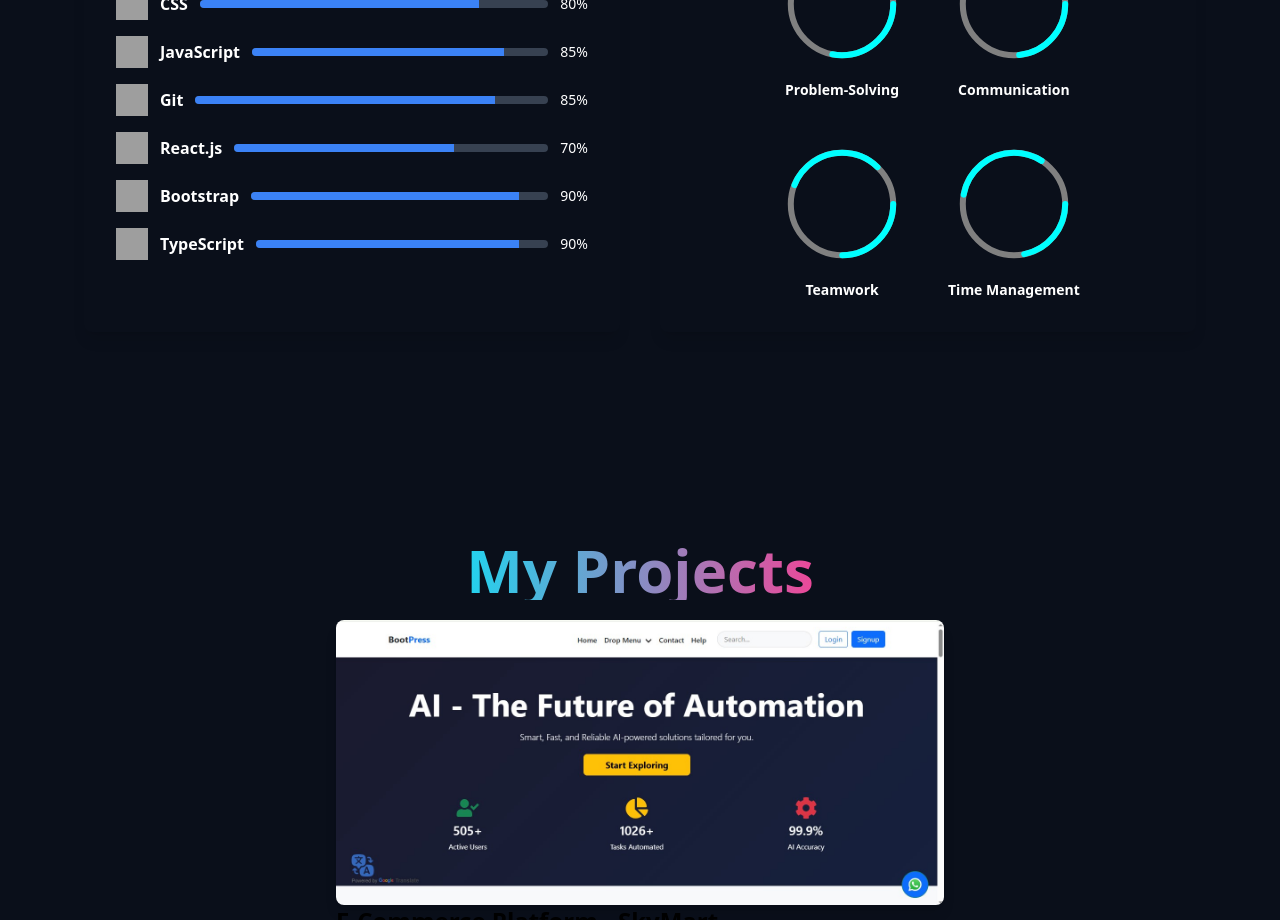
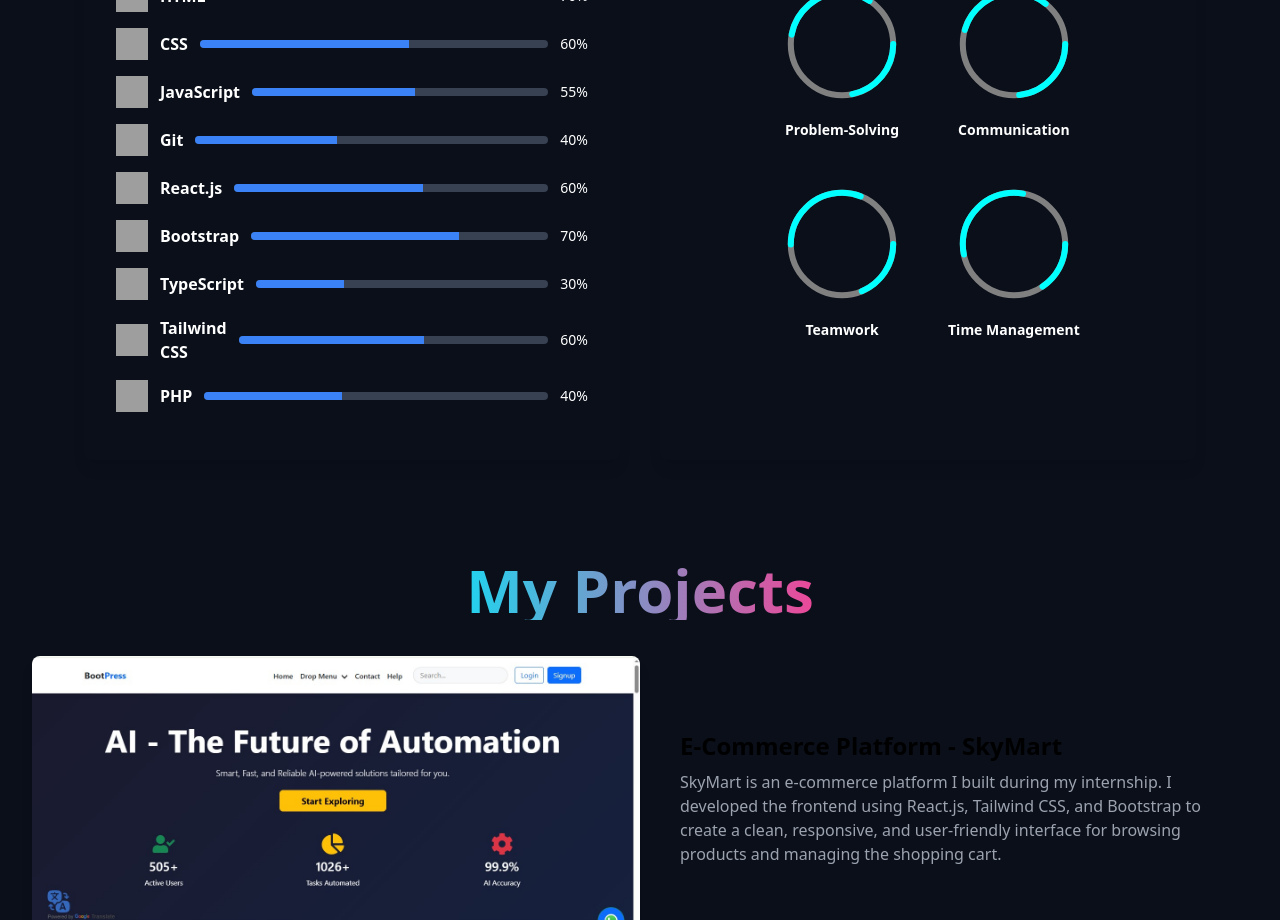
Before and after one commit to youlook335/Protfolio-In-React, a React (Vite) app: page / in a window 1280 px wide. Shown: the part 1880-2800 px from the top of the page. Built offline with nearby package versions, Linux system fonts and the light colour scheme; grey boxes are pictures that could not be loaded.

Commit message:
Contact And Home Change

```diff
--- a/src/components/Contact.jsx
+++ b/src/components/Contact.jsx
@@ -27,7 +27,8 @@ const Contact = () => {
   };
 
   return (
-    <div className="bg-gray-900 text-white py-10 px-5 md:px-20 flex flex-col md:flex-row justify-between items-center min-h-screen">
+    <div className="bg-[#0a0f1a] text-white py-20 px-5 md:px-20 flex flex-col md:flex-row justify-between items-center min-h-screen">
+      <div className="absolute top-0 left-0 w-full h-full bg-gradient-to-r from-blue-900 to-purple-900 opacity-20 blur-3xl"></div>
       {/* Left Section */}
       <div className="md:w-1/2 mb-8 md:mb-0" data-aos="fade-right">
         <h2 className="text-3xl font-bold text-white" data-aos="fade-down">Contact <span className="text-blue-500">Me</span></h2>
@@ -47,7 +48,7 @@ const Contact = () => {
       </div>
 
       {/* Right Section - Form */}
-      <form onSubmit={handleSubmit} className="md:w-1/2 bg-gray-800 p-8 rounded-lg shadow-xl w-full max-w-lg" data-aos="fade-left">
+      <form onSubmit={handleSubmit} className="md:w-1/2 bg-gray-800 p-8 rounded-lg shadow-xl w-full max-w-lg">
         <input type="text" name="name" placeholder="Your Name" onChange={handleChange} className="w-full p-3 mb-4 bg-gray-700 text-white rounded border border-gray-600 focus:border-blue-500 focus:outline-none" data-aos="fade-up" />
         <input type="email" name="email" placeholder="Your Email" onChange={handleChange} className="w-full p-3 mb-4 bg-gray-700 text-white rounded border border-gray-600 focus:border-blue-500 focus:outline-none" data-aos="fade-up" />
         <input type="text" name="subject" placeholder="Your Subject" onChange={handleChange} className="w-full p-3 mb-4 bg-gray-700 text-white rounded border border-gray-600 focus:border-blue-500 focus:outline-none" data-aos="fade-up" />
--- a/src/components/Experience.jsx
+++ b/src/components/Experience.jsx
@@ -4,7 +4,7 @@ const Experience = () => {
     return (
         <>
             <div className="absolute top-0 left-0 w-full h-full bg-gradient-to-r from-blue-900 to-purple-900 opacity-20 blur-3xl"></div>
-
+thi
         </>
     )
 }
--- a/src/components/Home.jsx
+++ b/src/components/Home.jsx
@@ -69,7 +69,7 @@ function Home() {
 
             {/* Right Side - Profile Image */}
             <div className="md:w-1/2 flex justify-center mt-10 md:mt-0 relative z-10" data-aos="fade-left">
-                <div className="relative w-80 h-80 rounded-full overflow-hidden shadow-2xl shadow-cyan-500 border-4 border-transparent hover:border-pink-500 transition-all duration-300">
+                <div className="mb-5 relative w-80 h-80 rounded-full overflow-hidden shadow-2xl shadow-cyan-500 border-4 border-transparent hover:border-pink-500 transition-all duration-300">
                     <img
                         src="https://bootpress-ai.vercel.app/Boy%20(6)%20fit%20img%20in%20nonw.jpg"
                         alt="Profile"
--- a/src/components/Projects.jsx
+++ b/src/components/Projects.jsx
@@ -2,7 +2,7 @@ import React from "react";
 
 const Projects = () => {
     return (
-        <div className="project-container   flex flex-col items-center justify-center px-8 bg-[#0a0f1a] relative">
+        <div className="project-container flex flex-col items-center justify-center px-8 bg-[#0a0f1a] relative">
 
             {/* <div className="absolute top-0 left-0 w-full h-full bg-gradient-to-r from-blue-900 to-purple-900 opacity-20 blur-3xl"></div> */}
             <h1 className="mb-5 mt-5 text-5xl md:text-6xl font-extrabold text-transparent bg-clip-text bg-gradient-to-r from-cyan-400 to-pink-500 leading-tight">
@@ -11,7 +11,7 @@ const Projects = () => {
 
             {/* E-Commerce Platform */}
 
-            {/* <div className="flex flex-col md:flex-row items-center text-center mt-4 md:text-left gap-10 mb-10"> */}
+            <div className="flex flex-col md:flex-row items-center text-center mt-4 md:text-left gap-10 mb-10">
                 <img
                     src="AI.jpg"
                     alt="E-Commerce Platform"
@@ -26,7 +26,7 @@ const Projects = () => {
                         browsing products and managing the shopping cart.
                     </p>
                 </div>
-            {/* </div> */}
+            </div>
 
             {/* Chat Application */}
             <div className="flex flex-col md:flex-row items-center text-center md:text-left gap-10">
@@ -40,7 +40,7 @@ const Projects = () => {
                     </p>
                 </div>
                 <img
-                    src="https://dev-muhammad.vercel.app/static/media/skymart.c52e55a85ec48b8d2704.JPG"
+                    src="AI.jpg"
                     alt="Chat Application"
                     className="rounded-lg shadow-lg w-full md:w-1/2"
                 />
--- a/src/components/Skills.jsx
+++ b/src/components/Skills.jsx
@@ -4,20 +4,23 @@ import AOS from "aos";
 import "aos/dist/aos.css";
 
 const frontendSkills = [
-    { name: "HTML", percent: 90, icon: "https://cdn.worldvectorlogo.com/logos/html-1.svg" },
-    { name: "CSS", percent: 80, icon: "https://cdn.worldvectorlogo.com/logos/css-3.svg" },
-    { name: "JavaScript", percent: 85, icon: "https://cdn.worldvectorlogo.com/logos/javascript-1.svg" },
-    { name: "Git", percent: 85, icon: "https://cdn.worldvectorlogo.com/logos/git-icon.svg" },
-    { name: "React.js", percent: 70, icon: "https://cdn.worldvectorlogo.com/logos/react-2.svg" },
-    { name: "Bootstrap", percent: 90, icon: "https://cdn.worldvectorlogo.com/logos/bootstrap-5-1.svg" },
-    { name: "TypeScript", percent: 90, icon: "https://cdn.worldvectorlogo.com/logos/typescript.svg" },
+    { name: "HTML", percent: 70, icon: "https://cdn.worldvectorlogo.com/logos/html-1.svg" },
+    { name: "CSS", percent: 60, icon: "https://cdn.worldvectorlogo.com/logos/css-3.svg" },
+    { name: "JavaScript", percent: 55, icon: "https://cdn.worldvectorlogo.com/logos/javascript-1.svg" },
+    { name: "Git", percent: 40, icon: "https://cdn.worldvectorlogo.com/logos/git-icon.svg" },
+    { name: "React.js", percent: 60, icon: "https://cdn.worldvectorlogo.com/logos/react-2.svg" },
+    { name: "Bootstrap", percent: 70, icon: "https://cdn.worldvectorlogo.com/logos/bootstrap-5-1.svg" },
+    { name: "TypeScript", percent:  30, icon: "https://cdn.worldvectorlogo.com/logos/typescript.svg" },
+    { name: "Tailwind CSS", percent:  60, icon: "https://cdn.worldvectorlogo.com/logos/tailwindcss.svg" },
+    { name: "PHP", percent:  40, icon: "https://upload.wikimedia.org/wikipedia/commons/2/27/PHP-logo.svg" },
+
 ];
 
 const softSkills = [
-    { name: "Problem-Solving", percent: 90 },
+    { name: "Problem-Solving", percent: 70 },
     { name: "Communication", percent: 75 },
-    { name: "Teamwork", percent: 80 },
-    { name: "Time Management", percent: 70 },
+    { name: "Teamwork", percent: 60 },
+    { name: "Time Management", percent: 50 },
 ];
 
 const Skills = () => {
@@ -28,11 +31,11 @@ const Skills = () => {
     }, []);
 
     return (
-        <div ref={ref} className="min-h-screen bg-[#0a0f1a] text-white flex flex-col items-center py-10">
+        <div ref={ref} className="min-h-screen bg-[#0a0f1a] text-white flex flex-col items-center py-20">
+
             <h1 data-aos="fade-down" className="text-5xl font-bold text-transparent bg-clip-text bg-gradient-to-r from-cyan-400 to-pink-500 mb-10">
                 My Skills
             </h1>
-
             <div className="w-full max-w-6xl grid grid-cols-1 md:grid-cols-2 gap-10 px-5">
                 {/* Frontend Skills */}
                 <motion.div
```
